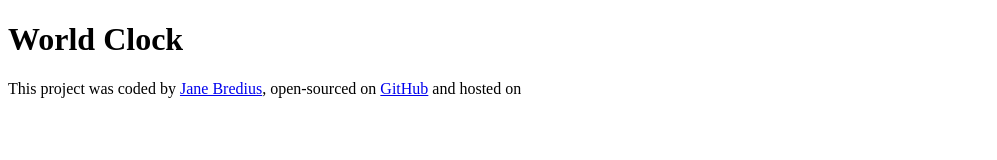
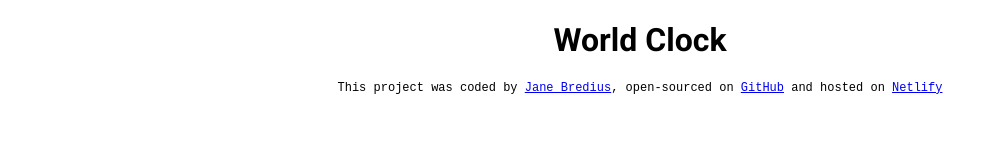
Before and after one commit to janeyBee/World_Clock_JaB, a plain HTML site: page index.html in a window 1280 px wide. Shown: the whole page, without its empty margins (0-997 px from the left). Drawn offline with nearby package versions, Linux system fonts and the light colour scheme.

Commit message:
Added Initial Project Structure

```diff
--- a/index.html
+++ b/index.html
@@ -1,14 +1,28 @@
 <!DOCTYPE html>
 <html lang="en">
-<head>
-    <meta charset="UTF-8">
-    <meta name="viewport" content="width=device-width, initial-scale=1.0">
+  <head>
+    <meta charset="UTF-8" />
+    <meta name="viewport" content="width=device-width, initial-scale=1.0" />
+    <link rel="preconnect" href="https://fonts.googleapis.com" />
+    <link rel="preconnect" href="https://fonts.gstatic.com" crossorigin />
+    <link
+      href="https://fonts.googleapis.com/css2?family=Roboto+Mono:ital,wght@0,100..700;1,100..700&family=Roboto:ital,wght@0,100;0,300;0,400;0,500;0,700;0,900;1,100;1,300;1,400;1,500;1,700;1,900&display=swap"
+      rel="stylesheet"
+    />
+    <script src="https://cdnjs.cloudflare.com/ajax/libs/moment.js/2.30.1/moment.min.js"></script>
+    <script src="https://cdnjs.cloudflare.com/ajax/libs/moment-timezone/0.5.46/moment-timezone-with-data-1970-2030.min.js"></script>
+    <link rel="stylesheet" href="src/style.css" />
     <title>JaB´s Super Handy World Clock</title>
-</head>
-<body>
-
+  </head>
+  <body>
     <h1>World Clock</h1>
-    <footer>This project was coded by <a href="https://github.com/janeyBee">Jane Bredius</a>, open-sourced on <a href="https://github.com/">GitHub</a> and hosted on <a href="" Netlify </footer>
-
-</body>
+    <footer>
+      This project was coded by
+      <a href="https://github.com/janeyBee" target="_blank">Jane Bredius</a>,
+      open-sourced on
+      <a href="https://github.com/" target="_blank">GitHub</a> and hosted on
+      <a href="https://worldclockjab.netlify.app" target="_blank">Netlify</a>
+    </footer>
+    <script src="src/index.js"></script>
+  </body>
 </html>
--- /dev/null
+++ b/src/index.js
@@ -0,0 +1 @@
+alert('Hello!');
--- /dev/null
+++ b/src/style.css
@@ -0,0 +1,12 @@
+body {
+  font-family: roboto, serif;
+}
+
+h1 {
+  text-align: center;
+}
+footer {
+  text-align: center;
+  font-family: monospace;
+  font-size: 12px;
+}
```
